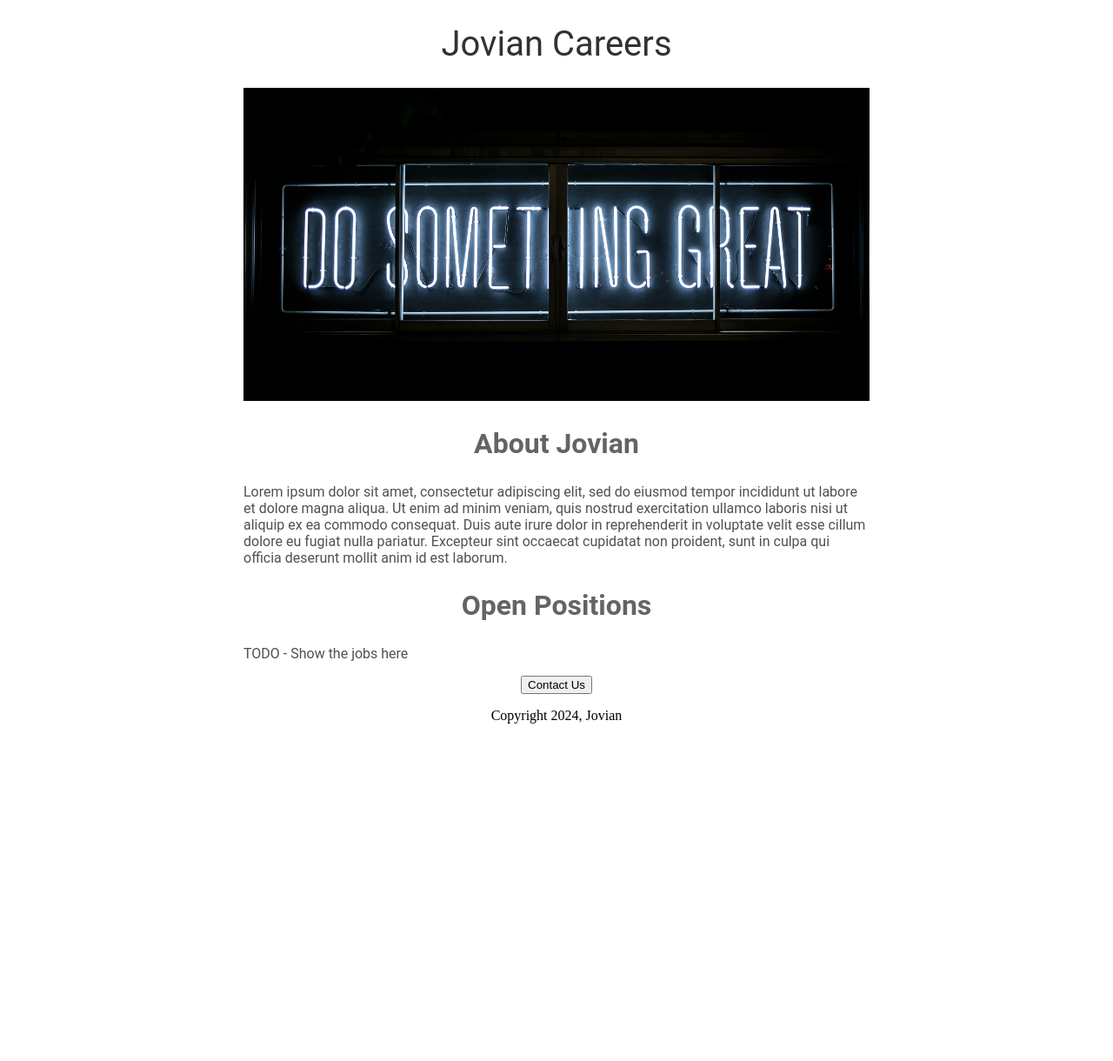
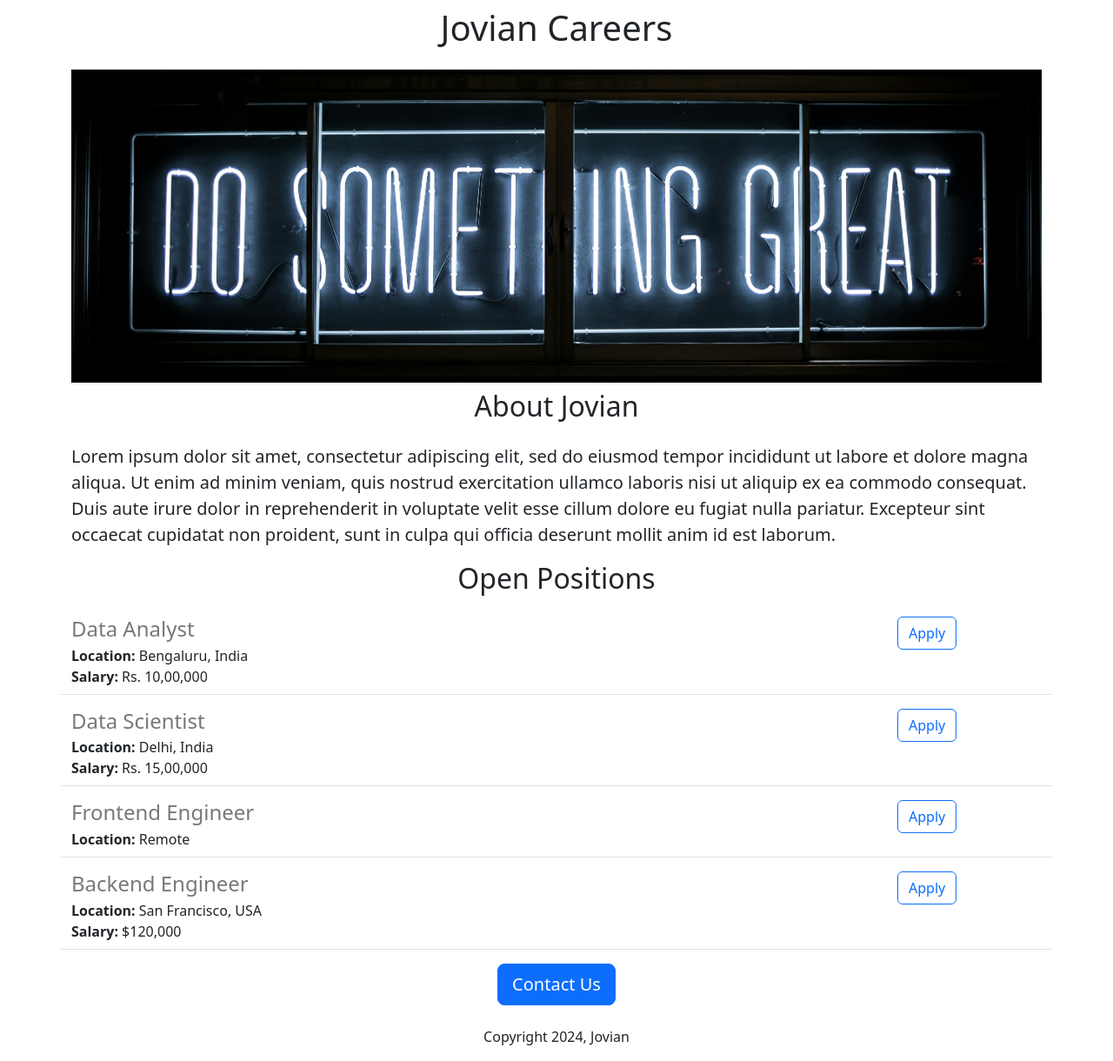
Before and after one commit to ankitaliya/careers-website, a Flask app: page / in a window 1280 px wide. Shown: the whole page at 87% size. Before the commit the page ends 832 px from the top, so only its background shows below. Run offline with Flask 3, Linux system fonts and the light colour scheme.

Commit message:
added dynamic styles and data

```diff
--- a/app.py
+++ b/app.py
@@ -1,11 +1,42 @@
-from flask import Flask, render_template
+from flask import Flask, render_template, jsonify
 
 app = Flask(__name__)
+
+JOBS = [
+    {
+        'id': 1,
+        'title': 'Data Analyst',
+        'location': 'Bengaluru, India',
+        'salary': 'Rs. 10,00,000'
+    },
+    {
+        'id': 2,
+        'title': 'Data Scientist',
+        'location': 'Delhi, India',
+        'salary': 'Rs. 15,00,000'
+    },
+    {
+        'id': 3,
+        'title': 'Frontend Engineer',
+        'location': 'Remote',
+    },
+    {
+        'id': 4,
+        'title': 'Backend Engineer',
+        'location': 'San Francisco, USA',
+        'salary': '$120,000'
+    },
+]
 
 
 @app.route("/")
 def hello_world():
-    return render_template("home.html")
+    return render_template("home.html", jobs=JOBS, company_name='Jovian')
+
+
+@app.route("/api/jobs")
+def list_jobs():
+    return jsonify(JOBS)
 
 
 if __name__ == "__main__":
--- a/templates/home.html
+++ b/templates/home.html
@@ -2,51 +2,36 @@
 <html lang="en">
 <head>
     <meta charset="UTF-8">
+    <meta name="viewport" content="width=device-width, initial-scale=1">
     <title>Jovian Careers</title>
+    <link href="https://cdn.jsdelivr.net/npm/bootstrap@5.3.3/dist/css/bootstrap.min.css" rel="stylesheet" integrity="sha384-QWTKZyjpPEjISv5WaRU9OFeRpok6YctnYmDr5pNlyT2bRjXh0JMhjY6hW+ALEwIH" crossorigin="anonymous">
     <style>
-        h1 {
-            font-size: 40px;
-            font-family: Roboto;
-            font-weight: normal;
-            color: rgb(50, 50, 50);
-            text-align: center;
-        }
         #banner {
-            width: 100%;
-            height: 360px;
-            object-fit: cover;
-        }
-        h2 {
-        font-family: Roboto;
-        font-size: 32px;
-        color: rgb(100, 100, 100);
-        text-align: center;
-        }
-        .bodytext {
-            font-family: Roboto;
-            color: rgb(80, 80, 80);
-        }
-        #container {
-        max-width: 720px;
-        margin: 0 auto 0 auto;
+        height: 360px;
+        width: 100%;
+        object-fit: cover;
         }
     </style>
 </head>
 <body>
-    <div id="container">
-        <h1>Jovian Careers</h1>
-        <img id= "banner" src="http://127.0.0.1:5000/static/banner.jpg" height="320">
-        <h2>About Jovian</h2>
-        <p class="bodytext">Lorem ipsum dolor sit amet, consectetur adipiscing elit, sed do eiusmod tempor
+    <div class="container">
+        <h1 class="text-center mt-2 mb-4">{{company_name}} Careers</h1>
+        <img class="img-fluid" id= "banner" src="http://127.0.0.1:5000/static/banner.jpg">
+        <h2 class="text-center mt-2 mb-4">About Jovian</h2>
+        <p class="lead">Lorem ipsum dolor sit amet, consectetur adipiscing elit, sed do eiusmod tempor
             incididunt ut labore et dolore magna aliqua. Ut enim ad minim veniam, quis nostrud exercitation ullamco
             laboris nisi ut aliquip ex ea commodo consequat. Duis aute irure dolor in reprehenderit in voluptate velit
             esse cillum dolore eu fugiat nulla pariatur. Excepteur sint occaecat cupidatat non proident, sunt in culpa
             qui officia deserunt mollit anim id est laborum.</p>
-        <h2>Open Positions</h2>
-        <p class="bodytext">TODO - Show the jobs here</p>
-        <div style="text-align:center;">
-            <button>Contact Us</button>
-            <p>Copyright 2024, Jovian</p>
+        <h2 class="text-center mt-2 mb-4">Open Positions</h2>
+        <p>
+          {% for job in jobs %}
+            {% include 'jobitem.html' %}
+          {% endfor %}
+        </p>
+        <div class="text-center">
+            <button class="btn btn-primary btn-lg">Contact Us</button>
+            <p class="mt-4">Copyright 2024, Jovian</p>
         </div>
     </div>
 </body>
--- /dev/null
+++ b/templates/jobitem.html
@@ -0,0 +1,12 @@
+<div class="border-bottom row" style="margin-bottom:16px; padding-bottom:8px">
+    <div class="col-10">
+    <h4 style="color: rgb(120, 120, 120); margin-bottom:4px;"> {{job['title']}}</h4>
+    <div><b>Location:</b> {{job['location']}}</div>
+    {% if 'salary' in job %}
+    <div><b>Salary:</b> {{job['salary']}}</div>
+    {% endif %}
+    </div>
+    <div class="col-2">
+    <button type="button" class="btn btn-outline-primary">Apply</button>
+    </div>
+</div>
```
